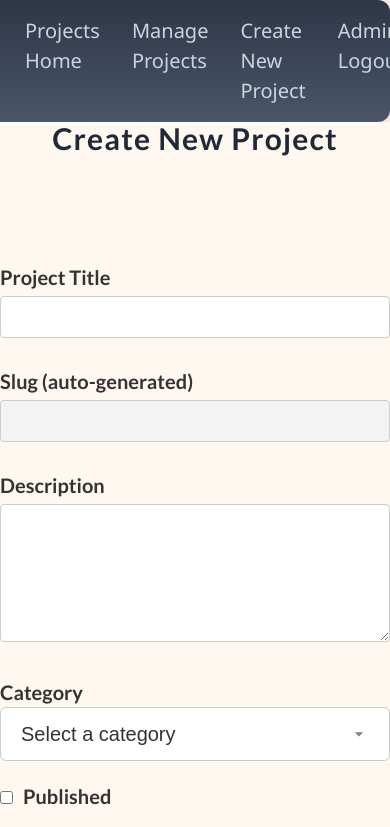
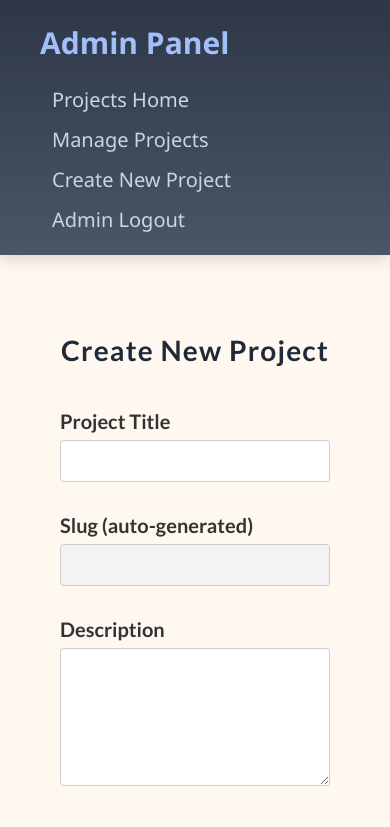
Before and after one commit to giv123/portfolio-designer, a React (Vite) app: page /projects/create in a window 390 px wide. Shown: the top 827 px of the page. Built offline with nearby package versions, Linux system fonts and the light colour scheme.

Commit message:
Improve styling

```diff
--- a/src/styles/adminLayout.css
+++ b/src/styles/adminLayout.css
@@ -1,85 +1,62 @@
+/* Base Layout */
 .admin-layout {
   display: flex;
-  flex-direction: row;
+  flex-direction: column;
   min-height: 100vh;
   width: 100%;
-  flex-wrap: wrap;
   background: #fff8f0;
+  overflow-x: hidden;
 }
 
-.admin-main-content {
-  flex: 1;
+/* Top Nav (was Sidebar) */
+.admin-sidebar {
   width: 100%;
-  background: #fff8f0;
-  border-radius: 12px;
-}
-
-.admin-container {
-  width: 100%;
-  max-width: 100%;
-  margin: 0 auto 2rem auto;
-}
-
-.admin-page-title {
-  font-size: 2.4rem;
-  margin-bottom: 2rem;
-  text-align: center;
-  height: 100px;
-  width: 100%;
-  word-break: break-word;
-  color: #1f2937;
-  font-weight: 700;
-  letter-spacing: 1.2px;
-  position: sticky;
-  top: 0;
-  z-index: 1000;
-  background: #fff8f0;
-}
-
-.admin-sidebar {
-  width: 280px;
-  height: auto;
   background: linear-gradient(180deg, #2d3748, #4a5568);
-  padding: 30px 20px;
-  flex-shrink: 0;
-  box-shadow: 3px 0 15px rgba(0, 0, 0, 0.15);
-  border-radius: 0 12px 12px 0;
+  padding: 1rem 2rem;
   display: flex;
-  flex-direction: column;
+  flex-direction: row;
+  align-items: center;
+  justify-content: space-between;
   color: #e2e8f0;
   font-family: 'Segoe UI', Tahoma, Geneva, Verdana, sans-serif;
   user-select: none;
+  box-shadow: 0 4px 15px rgba(0, 0, 0, 0.15);
+  z-index: 1000;
+  position: sticky;
+  top: 0;
 }
 
+/* Optional Title (Logo or Heading) */
 .admin-sidebar-title {
-  margin-bottom: 1.5rem;
   font-size: 1.5rem;
   font-weight: 600;
-  border-bottom: 2px solid #63b3ed;
-  padding-bottom: 8px;
   color: #a3bffa;
+  margin-right: 2rem;
+  white-space: nowrap;
 }
 
+/* Navigation Menu */
 .admin-sidebar ul {
   list-style: none;
   padding: 0;
   margin: 0;
+  display: flex;
+  flex-wrap: wrap;
+  gap: 1rem;
   flex-grow: 1;
 }
 
 .admin-sidebar li {
-  margin-bottom: 0.8rem;
+  margin: 0;
 }
 
 .admin-sidebar a {
   text-decoration: none;
   color: #cbd5e1;
   font-weight: 500;
-  display: block;
   padding: 8px 12px;
   border-radius: 8px;
   transition: background-color 0.3s ease, color 0.3s ease;
-  box-shadow: inset 0 0 0 0 transparent;
 }
 
 .admin-sidebar a:hover,
@@ -97,6 +74,32 @@
   box-shadow: inset 0 0 10px rgba(255, 255, 255, 0.6);
 }
 
+/* Main Content */
+.admin-main-content {
+  flex: 1;
+  width: 100%;
+  background: #fff8f0;
+  padding: 2rem;
+  box-sizing: border-box;
+}
+
+.admin-container {
+  width: 100%;
+  max-width: 100%;
+  margin: 0 auto 2rem auto;
+}
+
+.admin-page-title {
+  font-size: 2.4rem;
+  margin: 2rem 0 1rem;
+  text-align: center;
+  word-break: break-word;
+  color: #1f2937;
+  font-weight: 700;
+  letter-spacing: 1.2px;
+}
+
+/* Project List */
 .admin-project-list {
   margin-top: 20px;
   display: grid;
@@ -131,6 +134,7 @@
   color: #666;
 }
 
+/* Buttons */
 .admin-delete-button {
   background-color: #e74c3c;
   color: white;
@@ -149,36 +153,8 @@
 }
 
 .admin-delete-button:active {
+  background-color: #a93226;
   transform: scale(0.98);
-  background-color: #a93226;
-}
-
-.admin-status-label {
-  display: inline-block;
-  margin: 0.5rem 0;
-  padding: 4px 10px;
-  font-size: 0.75rem;
-  font-weight: 600;
-  border-radius: 12px;
-  text-transform: uppercase;
-  letter-spacing: 0.5px;
-}
-
-.admin-status-label.published {
-  background-color: #d1fae5;
-  color: #065f46;
-}
-
-.admin-status-label.draft {
-  background-color: #fef3c7;
-  color: #92400e;
-}
-
-.admin-card-actions {
-  display: flex;
-  justify-content: center;
-  gap: 10px;
-  margin-top: 1rem;
 }
 
 .admin-edit-button {
@@ -203,46 +179,68 @@
   transform: scale(0.98);
 }
 
+/* Status Labels */
+.admin-status-label {
+  display: inline-block;
+  margin: 0.5rem 0;
+  padding: 4px 10px;
+  font-size: 0.75rem;
+  font-weight: 600;
+  border-radius: 12px;
+  text-transform: uppercase;
+  letter-spacing: 0.5px;
+}
+
+.admin-status-label.published {
+  background-color: #d1fae5;
+  color: #065f46;
+}
+
+.admin-status-label.draft {
+  background-color: #fef3c7;
+  color: #92400e;
+}
+
+/* Actions */
+.admin-card-actions {
+  display: flex;
+  justify-content: center;
+  gap: 10px;
+  margin-top: 1rem;
+}
+
+/* Responsive Adjustments */
 @media (max-width: 768px) {
-  .admin-layout {
+  .admin-sidebar {
     flex-direction: column;
-  }
-
-  .admin-sidebar {
-    width: 100%;
-    flex-direction: row;
-    padding: 10px 15px;
-    overflow-x: auto;
+    align-items: flex-start;
+    gap: 1rem;
   }
 
   .admin-sidebar ul {
-    display: flex;
-    gap: 12px;
-  }
-
-  .admin-sidebar li {
-    margin-bottom: 0;
+    flex-direction: column;
+    gap: 0.5rem;
+    width: 100%;
   }
 
   .admin-sidebar a {
-    padding: 6px 10px;
-  }
-
-  .admin-sidebar-title {
-    display: none;
-  }
-
-  .admin-main-content {
     width: 100%;
   }
 
   .admin-page-title {
-    font-size: 1.5rem;
-    padding: 0 1rem;
+    font-size: 1.8rem;
   }
 }
 
 @media (max-width: 480px) {
+  .admin-project-list {
+    grid-template-columns: 1fr;
+  }
+
+  .admin-page-title {
+    font-size: 1.4rem;
+  }
+
   .admin-card-actions {
     flex-direction: column;
     gap: 8px;
--- a/src/styles/projectCreateLayout.css
+++ b/src/styles/projectCreateLayout.css
@@ -199,3 +199,16 @@
 .project-image-wrapper:hover {
   transform: scale(1.05);
 }
+
+@media (max-width: 480px) {
+  .project-create-form,
+  .project-images-container {
+    padding: 0 1rem;
+    max-width: 100%;
+  }
+
+  .category-select {
+    background-position: right 0.5rem center;
+    padding-right: 2rem;
+  }
+}
```
